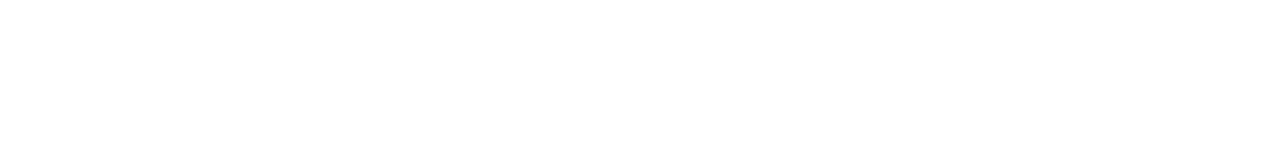
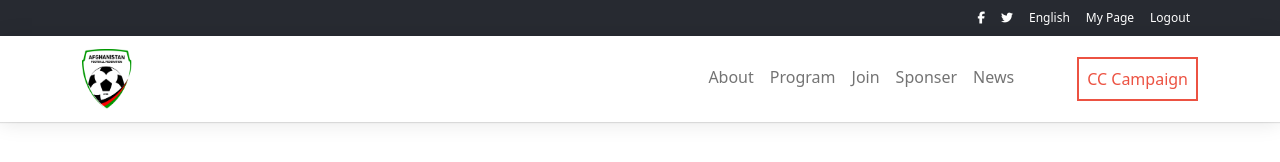
Before and after one commit to Mahdi-Niazi/Afghanistan-National-Football-Team, a website: page index.html in a window 1280 px wide. Drawn offline with nearby package versions, Linux system fonts and the light colour scheme.

Commit message:
Add responsive menu

```diff
--- /dev/null
+++ b/assets/CSS/style.scss
@@ -0,0 +1,43 @@
+$temp-black-color: #272a31;
+$temp-orange-color: #ec5242;
+$temp-gray-color: #d3d3d3;
+
+.top-nav{
+    background-color: $temp-black-color;
+    a{
+        color:white;
+        font-size: 12px;
+        &:hover{
+            color: $temp-gray-color;
+        }
+    }
+}
+
+.top-nav-container{
+    height: 20px;
+}
+
+
+.main-nav{
+    background-color: white;
+    box-shadow: 0 1px 1px 0 rgba(0, 0, 0, 0.1), 0 1px 20px 0 rgba(0, 0, 0, 0.1);
+        .container{
+            height: 60px;
+        }
+        .compaign{
+            margin-left:55px;
+            a{
+                color:$temp-orange-color;
+                border: 2px solid $temp-orange-color;
+            }
+        }
+}
+$breakpoint-tablet: 768px;
+@media (max-width: $breakpoint-tablet) {
+    .top-nav{
+        display: none;
+    }
+    .compaign{
+        display: none;
+    }
+}
--- a/index.html
+++ b/index.html
@@ -3,12 +3,68 @@
 <head>
     <meta charset="UTF-8">
     <meta name="viewport" content="width=device-width, initial-scale=1.0">
-    <script src="https://kit.fontawesome.com/936703f17d.js"></script>
     <link rel="stylesheet" href="https://cdn.jsdelivr.net/npm/bootstrap@5.2.3/dist/css/bootstrap.min.css">
+    <script src="https://cdn.jsdelivr.net/npm/bootstrap@5.2.3/dist/js/bootstrap.bundle.min.js"></script>
+    <script src="https://kit.fontawesome.com/936703f17d.js" ></script>
     <link rel="stylesheet" href="assets/CSS/style.css">
     <title>Capstone Project</title>
 </head>
 <body>
+    <nav class="navbar navbar-expand-sm top-nav">
+        <div class="container-md justify-content-end top-nav-container">
+            <div class="navbar-header">
+                <ul class="navbar-nav">
+                    <li class="nav-item">
+                        <a href="#" class="nav-link"> <i class="fa-brands fa-facebook-f"></i></a>
+                    </li>
+                    <li class="nav-item">
+                        <a href="#" class="nav-link"> <i class="fa-brands fa-twitter"></i></a>
+                    </li>
+                    <li class="nav-item">
+                        <a href="#" class="nav-link"> English </a>
+                    </li>
+                    <li class="nav-item">
+                        <a href="#" class="nav-link"> My Page </a>
+                    </li>
+                    <li class="nav-item">
+                        <a href="#" class="nav-link"> Logout </a>
+                    </li>
+                </ul>
+            </div>
+        </div>
+    </nav>
+    <nav class="navbar main-nav navbar-expand-sm main-nav">
+        <div class="container-md">
+            <a class="navbar-brand" href="#">
+                <img src="assets/images/Logo.png" alt="Afghan Team Logo" width="50px" height="60px">
+            </a>
+            <button class="navbar-toggler" type="button" data-bs-toggle="collapse" data-bs-target="#collapsibleNavbar">
+                <span class="navbar-toggler-icon"></span>
+            </button>
+            <div class="collapse navbar-collapse justify-content-end" id="collapsibleNavbar">
+                <ul class="navbar-nav">
+                    <li class="nav-item">
+                        <a href="#" class="nav-link"> About </a>
+                    </li>
+                    <li class="nav-item">
+                        <a href="#" class="nav-link"> Program </a>
+                    </li>
+                    <li class="nav-item">
+                        <a href="#" class="nav-link"> Join </a>
+                    </li>
+                    <li class="nav-item">
+                        <a href="#" class="nav-link"> Sponser </a>
+                    </li>
+                    <li class="nav-item">
+                        <a href="#" class="nav-link"> News </a>
+                    </li>
+                    <li class="nav-item compaign">
+                        <a href="#" class="nav-link">CC Campaign</a>
+                    </li>
+                </ul>
+           </div>
+        </div>
+    </nav>
 
     <script src="assets/JS/script.js"></script>
 </body>
```
Also changed, not shown: assets/CSS/style.css, assets/images/Logo.png (added), 2 other files.
